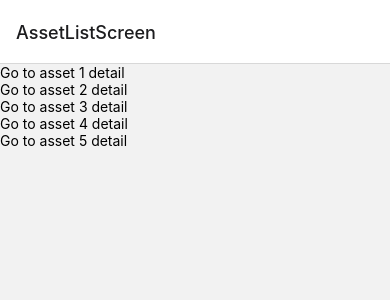
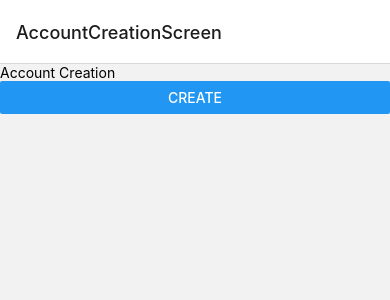
Before and after one commit to somay/devcon-air-gapped-asset-verification, a React Native app in the folder DevConBountyAirGappedWallet/: screen / in a window 390 px wide. Shown: the top 300 px of the page. Built offline with nearby package versions, Linux system fonts and the light colour scheme.

Commit message:
new: AccountCreationScreen.tsx

```diff
--- a/DevConBountyAirGappedWallet/src/RootNavigator.tsx
+++ b/DevConBountyAirGappedWallet/src/RootNavigator.tsx
@@ -6,8 +6,12 @@ import AssetListScreen from './screens/AssetListScreen';
 import AssetDetailScreen from './screens/AssetDetailScreen';
 import DelegationCompletedScreen from './screens/DelegationCompletedScreen';
 import DelegationFormScreen from './screens/DelegationFormScreen';
+import AccountCreationScreen from './screens/AccountCreationScreen';
+import AccountDetailScreen from './screens/AccountDetailScreen';
 
 export type RootNavigationStack = {
+  AccountCreationScreen: undefined;
+  AccountDetailScreen: undefined;
   AssetListScreen: undefined;
   AssetDetailScreen: {assetId: number};
   DelegationCompletedScreen: undefined;
@@ -25,6 +29,16 @@ export const RootNavigator: React.FC<RootNavigatorProps> = props => {
     <NavigationContainer independent>
       <View style={{flex: 1}}>
         <Stack.Navigator>
+          <Stack.Screen
+            name="AccountCreationScreen"
+            component={AccountCreationScreen}
+            // initialParams={props}
+          />
+          <Stack.Screen
+            name="AccountDetailScreen"
+            component={AccountDetailScreen}
+            // initialParams={props}
+          />
           <Stack.Screen
             name="AssetListScreen"
             component={AssetListScreen}
--- /dev/null
+++ b/DevConBountyAirGappedWallet/src/screens/AccountCreationScreen.tsx
@@ -0,0 +1,33 @@
+import {NativeStackScreenProps} from '@react-navigation/native-stack';
+import React, {type PropsWithChildren} from 'react';
+import {
+  Button,
+  SafeAreaView,
+  ScrollView,
+  StatusBar,
+  StyleSheet,
+  Text,
+  useColorScheme,
+  View,
+} from 'react-native';
+import {RootNavigationStack} from '../RootNavigator';
+
+interface Props
+  extends NativeStackScreenProps<
+    RootNavigationStack,
+    'AccountCreationScreen'
+  > {}
+
+const AccountCreationScreen: React.FC<Props> = ({navigation, route}) => {
+  const onPress = () => {
+    navigation.navigate('AssetListScreen');
+  };
+  return (
+    <View>
+      <Text>Account Creation</Text>
+      <Button onPress={onPress} title={'Create'} />
+    </View>
+  );
+};
+
+export default AccountCreationScreen;
--- /dev/null
+++ b/DevConBountyAirGappedWallet/src/screens/AccountDetailScreen.tsx
@@ -0,0 +1,25 @@
+import {NativeStackScreenProps} from '@react-navigation/native-stack';
+import React, {type PropsWithChildren} from 'react';
+import {
+  SafeAreaView,
+  ScrollView,
+  StatusBar,
+  StyleSheet,
+  Text,
+  useColorScheme,
+  View,
+} from 'react-native';
+import {RootNavigationStack} from '../RootNavigator';
+
+interface Props
+  extends NativeStackScreenProps<RootNavigationStack, 'AssetDetailScreen'> {}
+
+const AccountDetailScreen: React.FC<Props> = ({navigation, route}) => {
+  return (
+    <View>
+      <Text>Account Detail</Text>
+    </View>
+  );
+};
+
+export default AccountDetailScreen;
```
